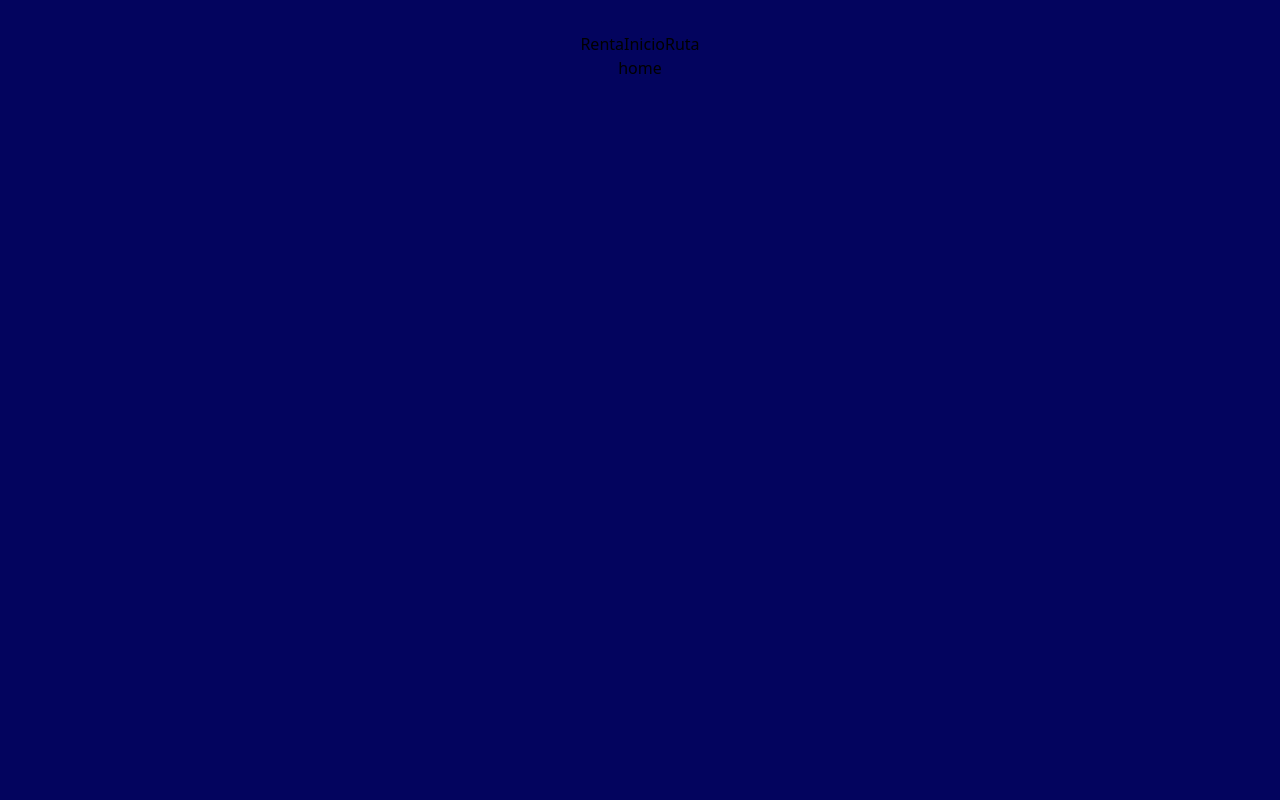
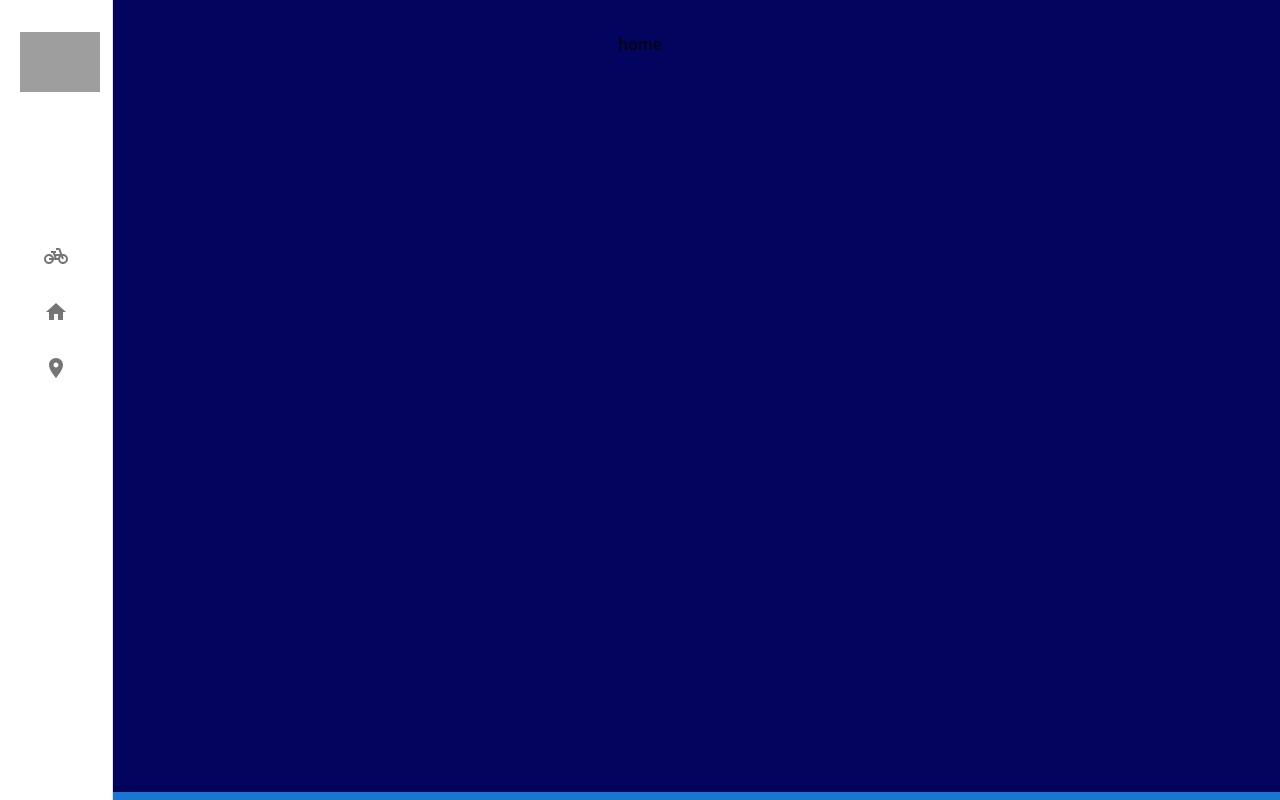
Before and after one commit to ferdlg/HACKATHONMD, a React (Vite) app in the folder bici-travesia/: page / in a window 1280 px wide. Built offline with nearby package versions, Linux system fonts and the light colour scheme; grey boxes are pictures that could not be loaded.

Commit message:
rutas y navbar

```diff
--- a/bici-travesia/index.html
+++ b/bici-travesia/index.html
@@ -12,7 +12,7 @@
       href="https://fonts.googleapis.com/css2?family=Lato:ital,wght@0,100;0,300;0,400;0,700;0,900;1,100;1,300;1,400;1,700;1,900&display=swap"
       rel="stylesheet"
     />
-    <title>BICITRAVESIA</title>
+    <title>BiciTravesía</title>
   </head>
   <body>
     <div id="root"></div>
--- a/bici-travesia/package.json
+++ b/bici-travesia/package.json
@@ -12,6 +12,7 @@
   "dependencies": {
     "@emotion/react": "^11.13.5",
     "@emotion/styled": "^11.13.5",
+    "@mui/icons-material": "^6.1.9",
     "@mui/material": "^6.1.9",
     "aos": "^2.3.4",
     "axios": "^1.7.8",
--- a/bici-travesia/src/components/Navbar.jsx
+++ b/bici-travesia/src/components/Navbar.jsx
@@ -1,36 +1,143 @@
-import { NavLink } from "react-router-dom";
-
+import { useState, useEffect } from "react";
+import { Link, useLocation } from "react-router-dom";
+import {
+  AppBar,
+  BottomNavigation,
+  BottomNavigationAction,
+  Card,
+  Drawer,
+  List,
+  ListItem,
+  ListItemIcon,
+  Tooltip,
+  useMediaQuery,
+} from "@mui/material";
+import PedalBikeIcon from "@mui/icons-material/PedalBike";
+import HomeIcon from "@mui/icons-material/Home";
+import LocationOnIcon from "@mui/icons-material/LocationOn";
 
 const Navbar = () => {
+  const [value, setValue] = useState("recents");
+  const isMobile = useMediaQuery("(max-width: 768px)");
+  const [openDrawer, setOpenDrawer] = useState(!isMobile);
+  const location = useLocation();
 
+  useEffect(() => {
+    // Actualizar el valor basado en la ruta actual
+    const currentPath = location.pathname;
+    const selectedItem = menuItems.find((item) => item.link === currentPath);
+    if (selectedItem) {
+      setValue(selectedItem.value);
+    }
+  }, [location]);
+
+  const handleChange = (event, newValue) => {
+    setValue(newValue);
+  };
+
+  const menuItems = [
+    {
+      label: "Alquiler",
+      value: "alquiler",
+      icon: <PedalBikeIcon />,
+      link: "/renta",
+    },
+    {
+      label: "Inicio",
+      value: "inicio",
+      icon: <HomeIcon />,
+      link: "/",
+    },
+    {
+      label: "Rutas",
+      value: "rutas",
+      icon: <LocationOnIcon />,
+      link: "/ruta",
+    },
+  ];
+
+  const renderMobileMenu = (
+    <>
+      <BottomNavigation
+        sx={{ width: 500, background: "#191A1F" }}
+        value={value}
+        onChange={handleChange}
+      >
+        {menuItems.map((item) => (
+          <BottomNavigationAction
+            key={item.value}
+            label={item.label}
+            value={item.value}
+            icon={item.icon}
+            component={Link}
+            to={item.link}
+            sx={{
+              "& .MuiBottomNavigationAction-label": {
+                color: value === item.value ? "#FD3C3D" : "#b0abab", // Color activo / inactivo
+                fontSize: "8px",
+              },
+              "& .MuiSvgIcon-root": {
+                fill: value === item.value ? "#FD3C3D" : "#b0abab", // Color del icono activo / inactivo
+                width: "20px",
+              },
+            }}
+          />
+        ))}
+      </BottomNavigation>
+    </>
+  );
+
+  const renderDesktopMenu = (
+    <Card>
+      <Drawer
+        variant="persistent"
+        anchor="left"
+        open={openDrawer}
+        onClose={() => setOpenDrawer(false)}
+        className="bg-black"
+      >
+        <Link to="/">
+          <div className="flex justify-center pt-8 pl-5 px-3 mb-32">
+            <img className="w-20" src="..." alt="logo bici travesia" />
+          </div>
+        </Link>
+
+        <List>
+          {menuItems.map((item) => (
+            <ListItem
+              key={item.value}
+              button
+              selected={value === item.value}
+              onClick={(event) => handleChange(event, item.value)}
+              component={Link}
+              to={item.link}
+            >
+              <Tooltip title={item.label} placement="right">
+                <ListItemIcon className="text-white flex justify-center ml-3 py-2 px-3">
+                  {item.icon}
+                </ListItemIcon>
+              </Tooltip>
+            </ListItem>
+          ))}
+        </List>
+      </Drawer>
+    </Card>
+  );
 
   return (
-    <nav className="menu-nav">
-      <NavLink
-        className={({ isActive }) =>
-          `menu-link ${isActive ? "active-link" : ""}`
-        }
-        to={"/renta"}
-      >
-       Renta
-      </NavLink>
-      <NavLink
-        className={({ isActive }) =>
-          `menu-link ${isActive ? "active-link" : ""}`
-        }
-        to={"/"}
-      >
-        Inicio
-      </NavLink>
-      <NavLink
-        className={({ isActive }) =>
-          `menu-link ${isActive ? "active-link" : ""}`
-        }
-        to={"/ruta"}
-      >
-        Ruta
-      </NavLink>
-    </nav>
+    <AppBar
+    position="fixed"
+    className="bg-black pb-2"
+    sx={{
+      top: "auto",
+      bottom: 0,
+      flexDirection: isMobile ? "row" : "column",
+      justifyContent: isMobile ? "space-around" : "flex-start",
+      alignItems: isMobile ? "center" : "flex-start",
+    }}
+  >
+    {isMobile ? renderMobileMenu : renderDesktopMenu}
+  </AppBar>
   );
 };
 
--- a/bici-travesia/src/pages/RentBike.jsx
+++ b/bici-travesia/src/pages/RentBike.jsx
@@ -1,9 +1,14 @@
-import React from 'react'
+import * as React from "react";
 
 export const RentBike = () => {
   return (
     <div>
-      renta
+      <h3 className="text-white">Aquí puedes encontrar las tiendas que tienen bicicletas disponibles para ti</h3>
+      <iframe className="w-full"
+        src="https://www.google.com/maps/embed?pb=!1m16!1m12!1m3!1d63460.255352331544!2d-75.62070419097468!3d6.228624729184868!2m3!1f0!2f0!3f0!3m2!1i1024!2i768!4f13.1!2m1!1stiendas%20de%20ciclas!5e0!3m2!1ses!2sco!4v1732826335418!5m2!1ses!2sco"
+        loading="lazy"
+        referrerpolicy="no-referrer-when-downgrade"
+      ></iframe>
     </div>
-  )
-}
+  );
+};
--- a/bici-travesia/tailwind.config.js
+++ b/bici-travesia/tailwind.config.js
@@ -7,6 +7,7 @@ export default {
   colors: {
     'Blue': '#03045E',
     'Green': '#4AD66D',
+    'white': "FFFFFF"
   },
   theme: {
     extend: {},
```
Also changed, not shown: 1 other file (tests, documents, lock files or other folders).
